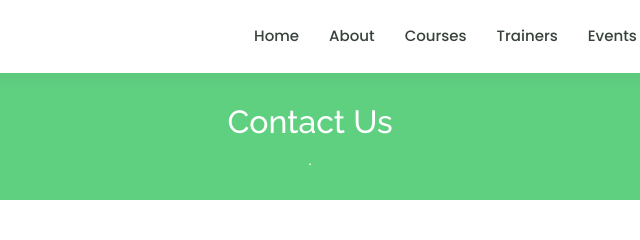
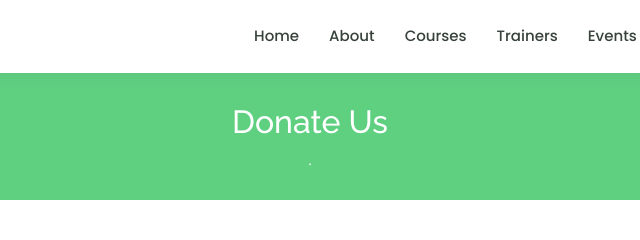
Before and after one commit to Damn250/Legend.github.io, a plain HTML site: page contact.html in a window 1280 px wide. Shown: the top 240 px of the page, 330-970 px from the left. Drawn offline with nearby package versions, Linux system fonts and the light colour scheme.

Commit message:
added Donate

```diff
--- a/contact.html
+++ b/contact.html
@@ -75,7 +75,7 @@
       <!-- ======= Breadcrumbs ======= -->
       <div class="breadcrumbs" data-aos="fade-in">
         <div class="container">
-          <h2>Contact Us</h2>
+          <h2>Donate Us</h2>
           <p>.</p>
         </div>
       </div>
```
